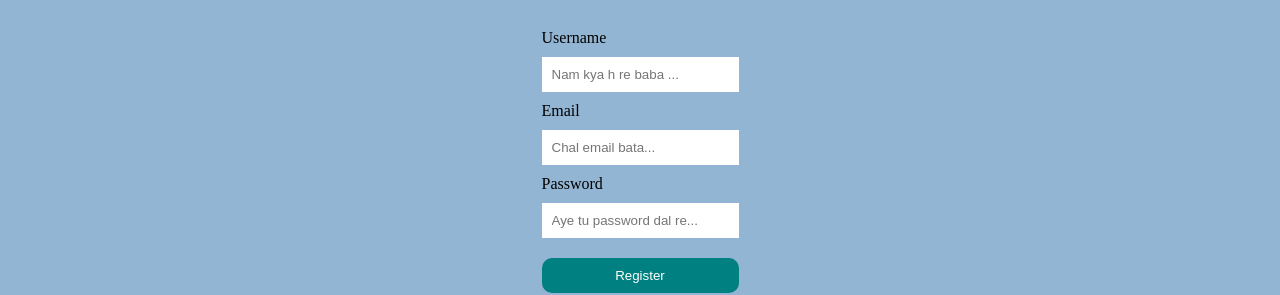
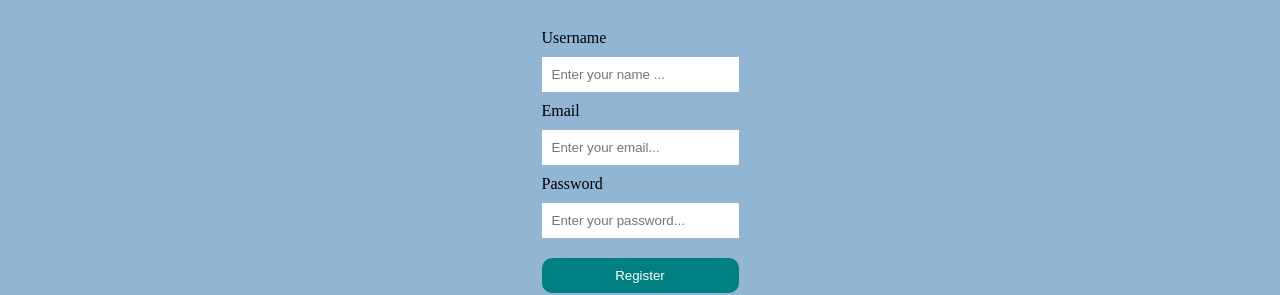
Before and after one commit to anuragK-24/Blog_Frontend, a React (Create React App) app: page /write in a window 1280 px wide. Shown: the part 159-454 px from the top of the page. Built offline with nearby package versions, Linux system fonts and the light colour scheme.

Commit message:
Modified Place Holder

```diff
--- a/src/pages/login/Login.jsx
+++ b/src/pages/login/Login.jsx
@@ -33,14 +33,14 @@ export default function Login() {
         <input
           type="text"
           className="loginInput "
-          placeholder="Naam bata ..."
+          placeholder="Enter your name ..."
           ref={userRef}
         />
         <label>Password</label>
         <input
           type="password"
           className="loginInput "
-          placeholder="password bata..."
+          placeholder="Enter your password ..."
           ref = {passwordRef}
         />
         <button className="loginButton" type="submit" disabled={isFetching}>Login</button>
--- a/src/pages/register/Register.jsx
+++ b/src/pages/register/Register.jsx
@@ -30,17 +30,17 @@ export default function Register() {
         <span className="registerTitle">Register</span>
       <form  className="registerForm" onSubmit={handleSubmit}>
         <label>Username</label>
-        <input type="text" className="registerInput " placeholder="Nam kya h re baba ..."  onChange={e=>setUsername(e.target.value)}/>
+        <input type="text" className="registerInput " placeholder="Enter your name ..."  onChange={e=>setUsername(e.target.value)}/>
         <label>Email</label>
-        <input type="text" className="registerInput " placeholder="Chal email bata..." onChange={e=>setEmail(e.target.value)}/>
+        <input type="text" className="registerInput " placeholder="Enter your email..." onChange={e=>setEmail(e.target.value)}/>
         <label>Password</label>
-        <input type="password" className="registerInput " placeholder="Aye tu password dal re..." onChange={e=>setPassword(e.target.value)}/>
+        <input type="password" className="registerInput " placeholder="Enter your password..." onChange={e=>setPassword(e.target.value)}/>
         <button className="registerButton" type="submit">Register</button>
       </form>
       <button className="registerLoginButton">
         <Link className="link" to="/login"> Login </Link>
       </button>
-      {error && <span style={{color:"yellow", marginTop:"15px", fontSize:"25px"}}>Garbar h re baba!</span>}
+      {error && <span style={{color:"yellow", marginTop:"15px", fontSize:"25px"}}>Something went wrong...</span>}
       {/* this'll show when error happens in submitting */}
     </div>
   )
```
